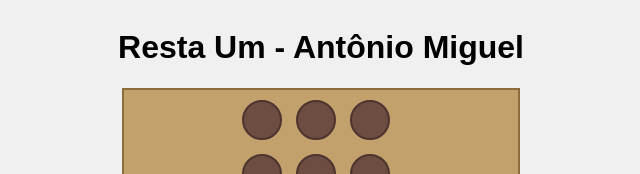
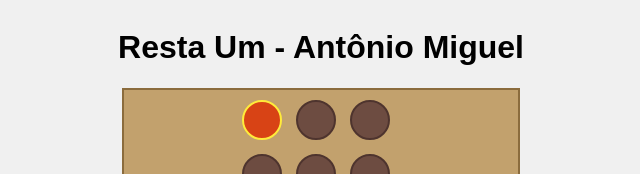
Before and after one commit to ufjf-dcc202/ufjf-dcc202-2025-1-b-atv06-AntonioMiguel2006, a plain HTML site: page index.html in a window 1280 px wide. Both pictures are taken after a click on the element 581 px from the left and 119 px from the top of the page. Shown: the top 174 px of the page, without its empty margins (319-959 px from the left). Drawn offline with Linux system fonts and the light colour scheme.

Commit message:
interação dos cliques e finalização

```diff
--- a/main.js
+++ b/main.js
@@ -1,9 +1,18 @@
-import { getTabuleiro } from "/restaUm.js";
+import { getTabuleiro, selecionar, getPecaSelecionada } from "./restaUm.js";
 
 const campoJogo = document.getElementById("tabuleiro-container");
 
+function clicouCelula(clique) {
+  const l = parseInt(clique.target.dataset.linha);
+  const c = parseInt(clique.target.dataset.coluna);
+
+  selecionar(l, c);
+  desenhaTudo();
+}
+
 function desenhaTudo() {
   const jogo = getTabuleiro();
+  const pecaAtiva = getPecaSelecionada();
   campoJogo.innerHTML = "";
 
   jogo.forEach((linha, i) => {
@@ -19,8 +28,16 @@ function desenhaTudo() {
         cel.classList.add("invalido");
       }
 
+      if (pecaAtiva && pecaAtiva.linha === i && pecaAtiva.coluna === j) {
+        cel.classList.add("selecionada");
+      }
+
       cel.dataset.linha = i;
       cel.dataset.coluna = j;
+
+      if (celula !== -1) {
+        cel.addEventListener("click", clicouCelula);
+      }
 
       campoJogo.appendChild(cel);
     });
--- a/style.css
+++ b/style.css
@@ -46,3 +46,8 @@ body {
 .invalido {
   background-color: transparent;
 }
+
+.selecionada {
+  background-color: #d84315;
+  border-color: #ffeb3b;
+}
```
